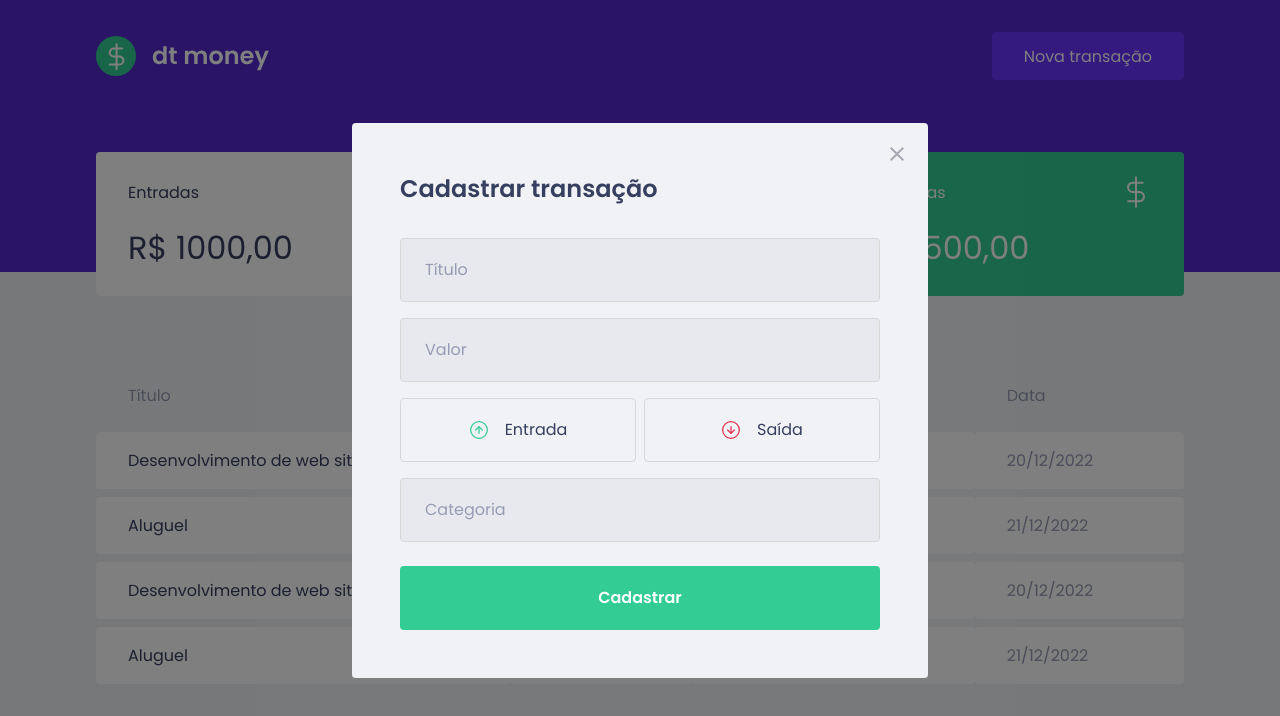
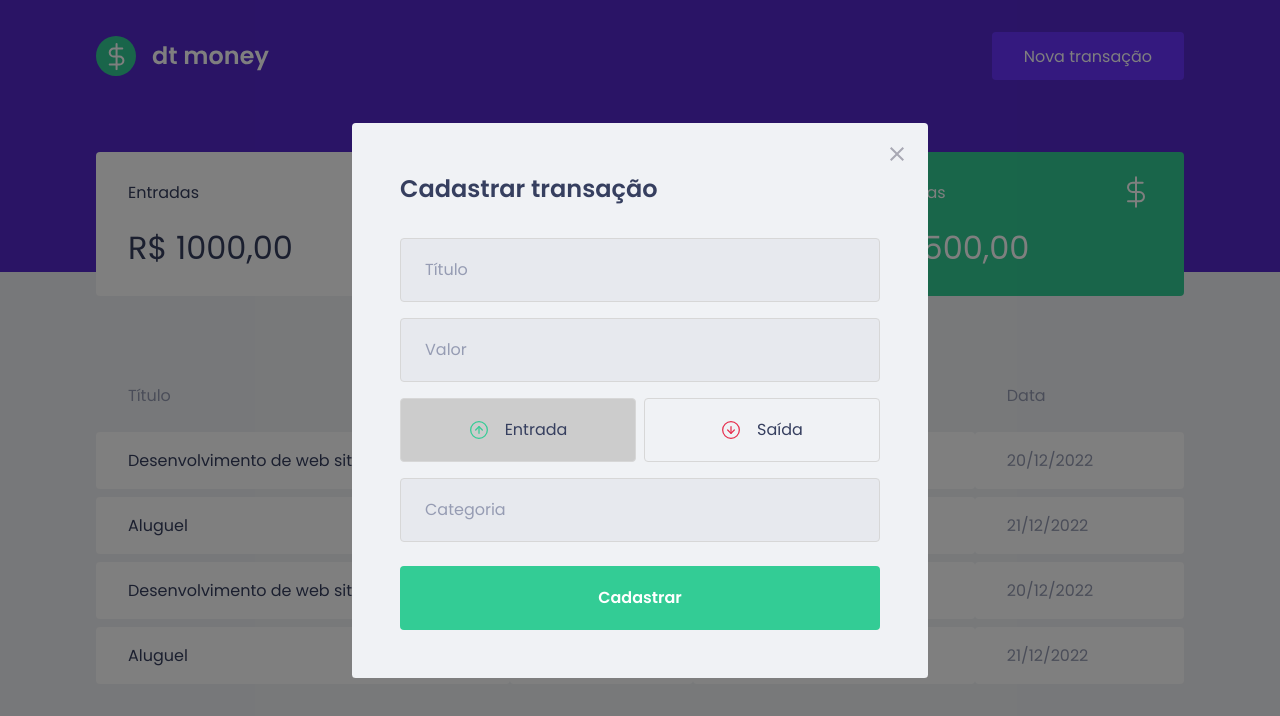
Before and after one commit to MurilloIDM/react-dtmoney, a React (Create React App) app: page / in a window 1280 px wide. Both pictures are taken after a click on the button "Nova transação". Shown: the top 716 px of the page. Built offline with nearby package versions, Linux system fonts and the light colour scheme; no server answers; what miragejs would draw is missing.

Commit message:
New: Funcionamento dos Botões

```diff
--- a/src/components/NewTransactionModal/index.tsx
+++ b/src/components/NewTransactionModal/index.tsx
@@ -1,10 +1,11 @@
+import { useState } from "react";
 import Modal from "react-modal";
 
 import closeImg from "../../assets/close.svg";
 import incomeImg from "../../assets/income.svg";
 import outcomeImg from "../../assets/outcome.svg";
 
-import { Container, TransactionTypeContainer } from "./styles";
+import { Container, TransactionTypeContainer, RadioBox } from "./styles";
 
 interface NewTransactionModalProps {
   isOpen: boolean;
@@ -15,6 +16,8 @@
   isOpen,
   onRequestClose
 }: NewTransactionModalProps) {
+  const [type, setType] = useState('deposit');
+
   return (
     <Modal
       isOpen={isOpen}
@@ -43,19 +46,23 @@
         />
 
         <TransactionTypeContainer>
-          <button
+          <RadioBox
             type="button"
+            onClick={() => setType('deposit')}
+            isActive={type === 'deposit'}
           >
             <img src={incomeImg} alt="Entrada" />
             <span>Entrada</span>
-          </button>
+          </RadioBox>
 
-          <button
+          <RadioBox
             type="button"
+            onClick={() => setType('withdraw')}
+            isActive={type === 'withdraw'}
           >
             <img src={outcomeImg} alt="Saída" />
             <span>Saída</span>
-          </button>
+          </RadioBox>
         </TransactionTypeContainer>
 
         <input
--- a/src/components/NewTransactionModal/styles.ts
+++ b/src/components/NewTransactionModal/styles.ts
@@ -51,12 +51,17 @@
   display: grid;
   grid-template-columns: 1fr 1fr;
   gap: 0.5rem;
+`;
 
-  button {
+interface RadioBoxProps {
+  isActive: boolean;
+}
+
+export const RadioBox = styled.button<RadioBoxProps>`
   height: 4rem;
   border: 1px solid #d7d7d7;
   border-radius: 0.25rem;
-    background: transparent;
+  background: ${(props) => props.isActive ? "#ccc" : "transparent"};
   display: flex;
   align-items: center;
   justify-content: center;
@@ -77,5 +82,4 @@
     font-size: 1rem;
     color: var(--text-title);
   }
-  }
 `;
```
Lines whose indentation alone changed are shown as unchanged.
